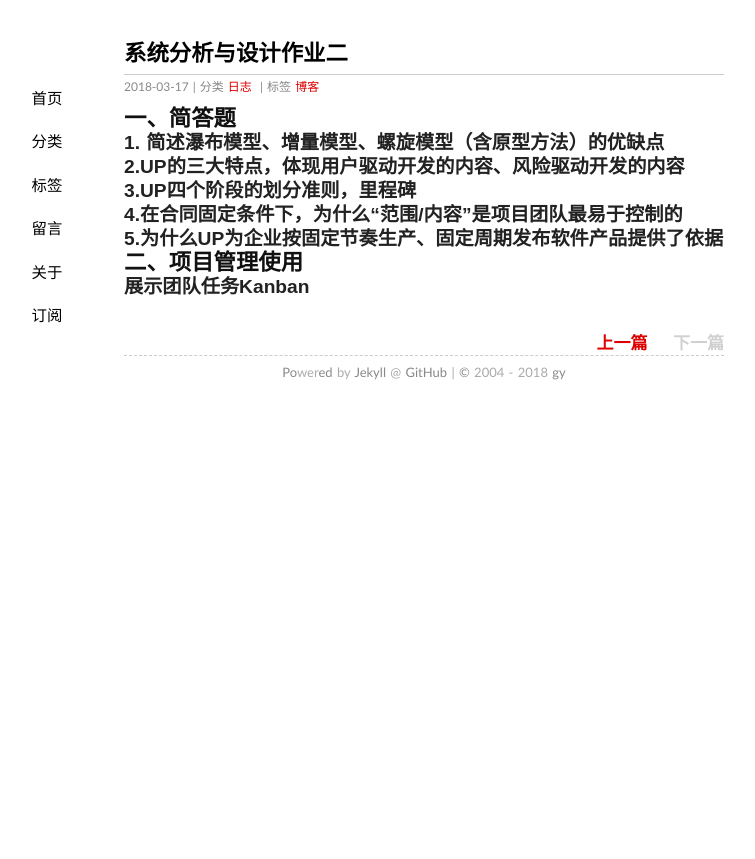
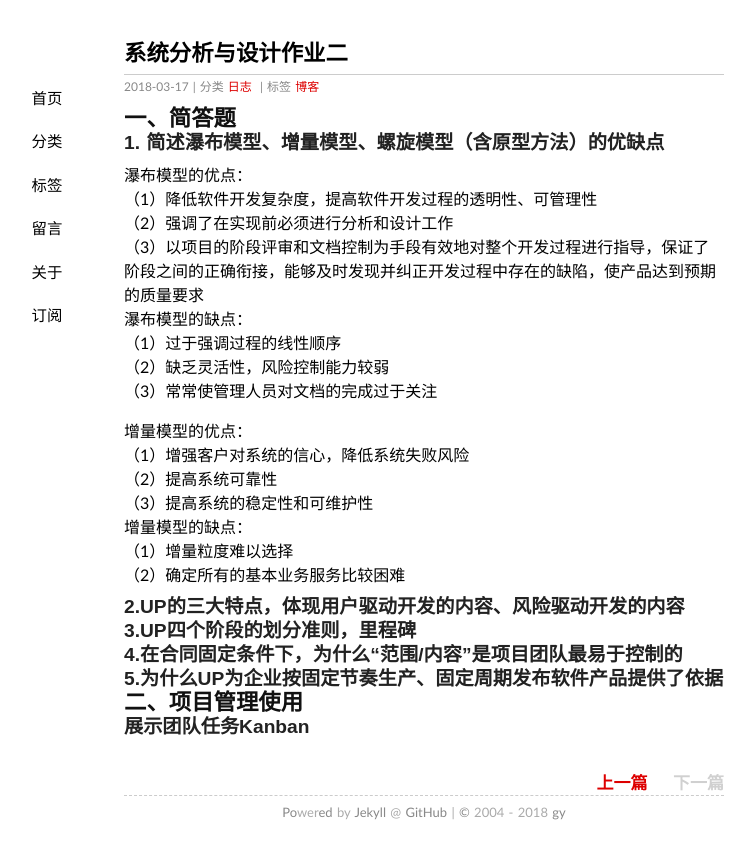
Before and after one commit to gaoynui/gaoynui.github.io, a Jekyll site: the page built from _posts/2018-03-17-hw2.md, in a window 1280 px wide. Shown: the top 859 px of the page, without its empty margins (216-971 px from the left). Built offline with Jekyll 4.4.1, drawn with Linux system fonts in a browser that asks for light colours.

Commit message:
Update 2018-03-17-hw2.md

```diff
--- a/_posts/2018-03-17-hw2.md
+++ b/_posts/2018-03-17-hw2.md
@@ -8,6 +8,24 @@ tags: 博客
 
 ## 一、简答题
 ### 1. 简述瀑布模型、增量模型、螺旋模型（含原型方法）的优缺点
+瀑布模型的优点：
+（1）降低软件开发复杂度，提高软件开发过程的透明性、可管理性
+（2）强调了在实现前必须进行分析和设计工作
+（3）以项目的阶段评审和文档控制为手段有效地对整个开发过程进行指导，保证了阶段之间的正确衔接，能够及时发现并纠正开发过程中存在的缺陷，使产品达到预期的质量要求
+瀑布模型的缺点：
+（1）过于强调过程的线性顺序
+（2）缺乏灵活性，风险控制能力较弱
+（3）常常使管理人员对文档的完成过于关注
+
+增量模型的优点：
+（1）增强客户对系统的信心，降低系统失败风险
+（2）提高系统可靠性
+（3）提高系统的稳定性和可维护性
+增量模型的缺点：
+（1）增量粒度难以选择
+（2）确定所有的基本业务服务比较困难
+
+
 ### 2.UP的三大特点，体现用户驱动开发的内容、风险驱动开发的内容
 ### 3.UP四个阶段的划分准则，里程碑
 ### 4.在合同固定条件下，为什么“范围/内容”是项目团队最易于控制的
```
